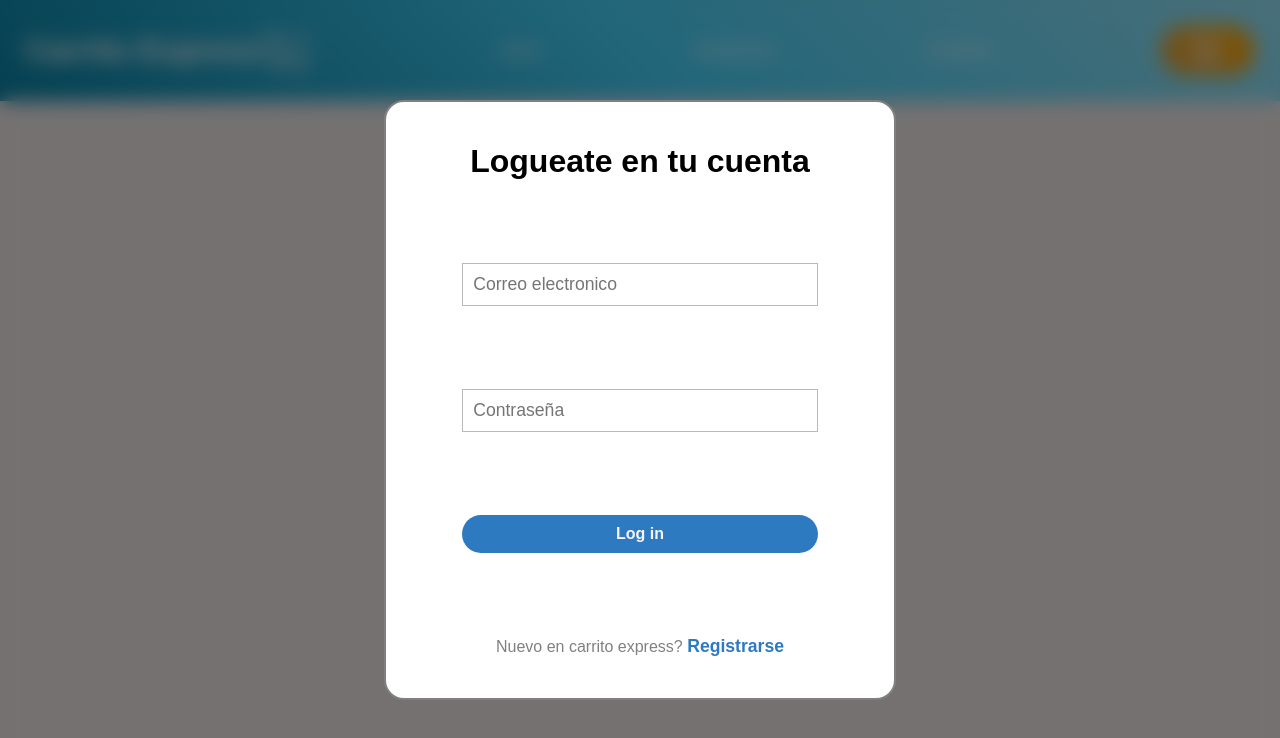
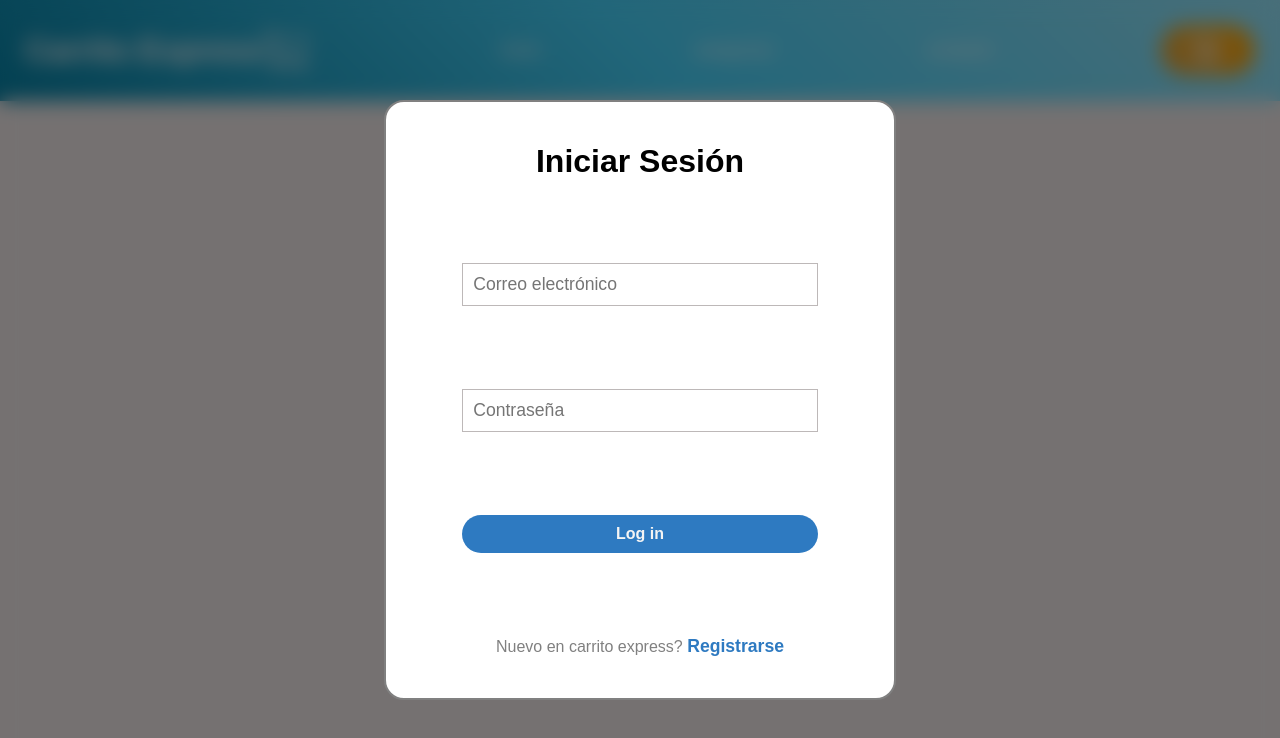
Before and after one commit to benjikpop202/Tienda-Online, a React (Vite) app: page /login in a window 1280 px wide. Shown: the top 738 px of the page. Built offline with nearby package versions, Linux system fonts and the light colour scheme.

Commit message:
rutas protegidas

```diff
--- a/package.json
+++ b/package.json
@@ -14,6 +14,7 @@
     "axios": "^1.7.9",
     "bootstrap": "^5.3.3",
     "cors": "^2.8.5",
+    "js-cookie": "^3.0.5",
     "jspdf": "^2.5.2",
     "react": "^18.3.1",
     "react-dom": "^18.3.1",
--- a/src/App.jsx
+++ b/src/App.jsx
@@ -10,6 +10,7 @@ import CarritoSection from './pages/carrito.jsx';
 import Register from './pages/register.jsx';
 import Login from './pages/login.jsx';
 import Overlay from './components/overlay.jsx';
+import ProtectRoute from './ProtectRote.jsx';
 import './styles/App.css'
 
 function App() {
@@ -19,14 +20,16 @@ function App() {
       <Navbar />
       <div className="App">
         <Routes>
-          <Route path="/" element={<Home />} />
           <Route path='/register' element={<Overlay contenido={<Register />}/>}/>
           <Route path='/login' element={<Overlay contenido={<Login />}/>}/>
-          <Route path="/categorias" element={<Categorias />} />
-          <Route path="/contacto" element={<Contacto />} />
-          <Route path="/admin" element={<AdminSection />} />
-          <Route path="/product/:id" element={<ProductSection />} />
-          <Route path="/carrito" element={<CarritoSection />} />
+          <Route element={<ProtectRoute />}>
+           <Route path="/" element={<Home />} />
+           <Route path="/categorias" element={<Categorias />} />
+           <Route path="/contacto" element={<Contacto />} />
+           <Route path="/admin" element={<AdminSection />} />
+           <Route path="/product/:id" element={<ProductSection />} />
+           <Route path="/carrito" element={<CarritoSection />} />
+          </Route>
         </Routes>
       </div>
     </Router>
--- /dev/null
+++ b/src/ProtectRote.jsx
@@ -0,0 +1,13 @@
+import { useAuth } from "./context/AuthContext"
+import { Navigate, Outlet } from "react-router-dom"
+
+const ProtectRoute = ()=>{
+  const {user, isAuthenticated} = useAuth()
+
+  if(!isAuthenticated) return <Navigate to='/login' replace/>
+
+  return <Outlet/>
+
+}
+
+export default ProtectRoute
--- a/src/api/auth.js
+++ b/src/api/auth.js
@@ -11,3 +11,15 @@ export const RegisterRequest = async (user)=>{try {
       throw new Error('Error de conexión con el servidor');
     }
   }}
+
+  export const LoginRequest = async (user)=>{try {
+    const response = await axios.post('/api/login', user);
+    return response.data; // Retorna los datos al frontend
+  } catch (error) {
+    // Captura errores y lanza un mensaje al frontend
+    if (error.response) {
+      throw new Error(error.response.data.message || 'Error al iniciar sesion');
+    } else {
+      throw new Error('Error de conexión con el servidor');
+    }
+  }}
--- a/src/context/AuthContext.jsx
+++ b/src/context/AuthContext.jsx
@@ -1,5 +1,6 @@
-import { createContext, useState, useContext } from "react";
-import { RegisterRequest } from '../api/auth'
+import { createContext, useState, useContext, useEffect } from "react";
+import { RegisterRequest, LoginRequest } from '../api/auth'
+import Cookies from 'js-cookie'
 
 export const AuthContext = createContext()
 
@@ -14,7 +15,8 @@ export const useAuth = ()=>{
 export const AuthProvider = ({children})=>{
     const [user, setUser] = useState(null)
     const [isAuthenticated, setIsAuthenticated] = useState(false)
-    const [errors, setErrors] = useState(null)
+    const [errors, setErrors] = useState([])
+
     const SignUp = async (user)=>{
       try {
         const res = await RegisterRequest(user)
@@ -26,8 +28,35 @@ export const AuthProvider = ({children})=>{
             setErrors(error.message)
         }
     }
+
+    const SignIn = async (user)=>{
+        try {
+            const res = await LoginRequest(user)
+            console.log(res);
+            setIsAuthenticated(true)
+            setUser(res)
+        } catch (error) {
+            /*if(Array.isArray(error.response.data)){
+                return setErrors(error.response.data)
+            }
+            setErrors([error.response.data.message])*/
+            setErrors([error.message])
+
+
+        }
+    }
+
+    useEffect(() =>{
+        if(errors.length > 0){
+            const timer = setTimeout(()=>{
+                setErrors([])
+            }, 5000)
+            return () => clearTimeout(timer)
+        }
+    }, [errors])
+
     return(
-        <AuthContext.Provider value={{SignUp, user, isAuthenticated, errors}}>
+        <AuthContext.Provider value={{SignUp,SignIn, user, isAuthenticated, errors}}>
           {children}
         </AuthContext.Provider>
     )
--- a/src/pages/login.jsx
+++ b/src/pages/login.jsx
@@ -1,14 +1,41 @@
+import '../styles/register.css'
+import {useForm} from 'react-hook-form'
+import { useAuth } from '../context/AuthContext'
+import { useEffect, useState } from 'react'
+import { Navigate, useNavigate } from 'react-router-dom'
 
-const Login = ()=>{
-    return(
-        <form className="AuthForm">
-           <h1>Logueate en tu cuenta</h1>
-           <input className="AuthInput" type="email" placeholder="Correo electronico"/>
-           <input className="AuthInput" type="password" placeholder="Contraseña"/>
-           <button className="AuthSubmit" type="submit">Log in</button>
-           <p>Nuevo en carrito express? <a href="/register">Registrarse</a></p>
+
+
+const Login = () => {
+    const { register, handleSubmit, formState: { errors } } = useForm();
+    const { SignIn, errors: loginErrors } = useAuth();
+
+    const Onsubmit = handleSubmit(async (values) => {
+        try {
+            await SignIn(values);
+        } catch (error) {
+            console.log(error.message);
+        }
+    });
+
+    return (
+        <form onSubmit={Onsubmit} className="AuthForm">
+            <h1>Iniciar Sesión</h1>
+
+            {loginErrors && loginErrors.map((error, index) => (
+                <p key={index} style={{ color: 'red' }}>{error}</p>
+            ))}
+
+            <input className="AuthInput" type="email" placeholder="Correo electrónico" {...register("email", { required: true })} />
+            {errors.email && <p style={{ color: 'red' }}>Email requerido</p>}
+
+            <input className="AuthInput" type="password" placeholder="Contraseña" {...register("password", { required: true })} />
+            {errors.password && <p style={{ color: 'red' }}>Contraseña requerida</p>}
+
+            <button className="AuthSubmit" type="submit">Log in</button>
+            <p>Nuevo en carrito express? <a href="/register">Registrarse</a></p>
         </form>
-    )
+    );
 }
 
 export default Login
--- a/src/pages/register.jsx
+++ b/src/pages/register.jsx
@@ -43,7 +43,7 @@ const Register = ()=>{
             <p style={{color:'red'}}>Contraseña requerida</p>
            )}
            <button className='AuthSubmit' type="submit">Empezar Ahora</button>
-           <p>Ya tienes una cuenta? <a href="/login">Log in</a></p>
+           <p>Ya tienes una cuenta? <a href="/login">Iniciar Sesión</a></p>
         </form>
    )
 }
```
Also changed, not shown: 1 other file (tests, documents, lock files or other folders).
